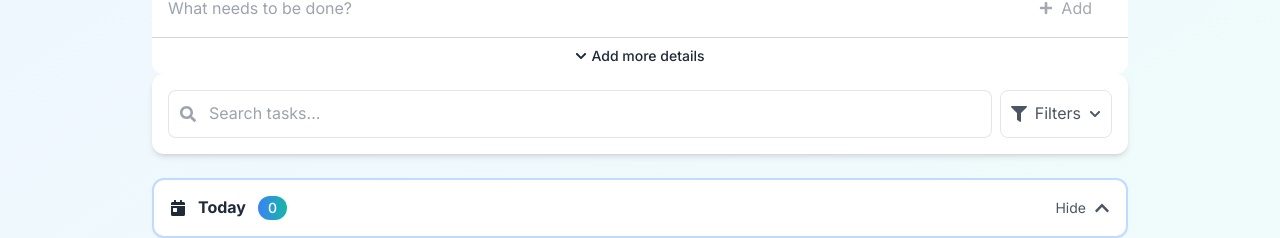
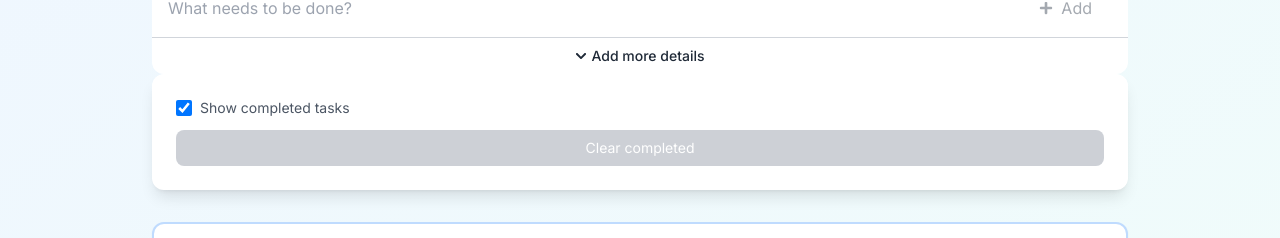
Before and after one commit to shivamkarn1/TodoWebsite, a React (Vite) app: page / in a window 1280 px wide. Shown: the part 236-474 px from the top of the page. Built offline with nearby package versions, Linux system fonts and the light colour scheme; a web font is replaced by a local one.

Commit message:
Removed clutter

```diff
--- a/src/components/todos/FilterBar.jsx
+++ b/src/components/todos/FilterBar.jsx
@@ -1,140 +1,29 @@
-import { useState } from 'react';
-import { FaSearch, FaFilter, FaChevronDown, FaTimes } from 'react-icons/fa';
-import { motion, AnimatePresence } from 'framer-motion';
+import { motion } from "framer-motion";
 
 const FilterBar = ({
-  searchTerm,
-  onSearchChange,
-  filter,
-  onFilterChange,
-  priorityFilter,
-  onPriorityFilterChange,
-  categoryFilter,
-  onCategoryFilterChange,
   showCompleted,
   onShowCompletedChange,
   onClearCompleted,
   hasCompletedTasks,
   themeStyle,
-  priorities,
-  categories
 }) => {
-  const [showFilters, setShowFilters] = useState(false);
+  return (
+    <motion.div
+      className={`${themeStyle.cardBg} rounded-xl shadow-lg p-6 mb-8 backdrop-blur-sm relative overflow-hidden group`}
+      style={{
+        background: `linear-gradient(135deg, ${themeStyle.background} 0%, ${themeStyle.cardBg} 50%, ${themeStyle.background} 100%)`,
+        boxShadow: `0 8px 32px -8px ${themeStyle.accentHex}15, 0 0 0 1px ${themeStyle.accentHex}08`,
+      }}
+      whileHover={{
+        boxShadow: `0 12px 40px -8px ${themeStyle.accentHex}20, 0 0 20px ${themeStyle.accentHex}10`,
+      }}
+      transition={{ duration: 0.3 }}
+    >
+      <div className="absolute inset-0 bg-gradient-to-r from-transparent via-white/3 to-transparent opacity-0 group-hover:opacity-100 transition-opacity duration-700 -skew-x-12"></div>
 
-  const isFiltered =
-    filter !== "all" ||
-    priorityFilter !== "all" ||
-    categoryFilter !== "all" ||
-    searchTerm;
-
-  return (
-    <div className={`${themeStyle.cardBg} rounded-xl shadow-md p-4 mb-6`}>
-      {/* Search bar with filter toggle */}
-      <div className="flex gap-2 items-center">
-        <div className="relative flex-1">
-          <div className="absolute inset-y-0 left-0 pl-3 flex items-center pointer-events-none">
-            <FaSearch className="text-gray-400" />
-          </div>
-          <input
-            type="text"
-            value={searchTerm}
-            onChange={(e) => onSearchChange(e.target.value)}
-            placeholder="Search tasks..."
-            className={`w-full pl-10 p-2.5 rounded-lg border ${themeStyle.inputBorder} focus:outline-none focus:ring-2 focus:ring-blue-500 ${themeStyle.inputBg} ${themeStyle.inputText}`}
-          />
-          {searchTerm && (
-            <button
-              onClick={() => onSearchChange('')}
-              className="absolute inset-y-0 right-0 pr-3 flex items-center text-gray-400 hover:text-gray-600"
-            >
-              <FaTimes />
-            </button>
-          )}
-        </div>
-        <button
-          onClick={() => setShowFilters(!showFilters)}
-          className={`p-2.5 rounded-lg border ${themeStyle.inputBorder} ${
-            isFiltered ? 'text-blue-600 border-blue-300 bg-blue-50 dark:bg-blue-900/20 dark:border-blue-700' :
-            `${themeStyle.textSecondary}`
-          } focus:outline-none hover:bg-gray-50 dark:hover:bg-gray-800 flex items-center gap-2`}
-        >
-          <FaFilter />
-          <span className="hidden sm:inline">Filters</span>
-          {isFiltered && (
-            <span className="bg-blue-100 text-blue-800 dark:bg-blue-800 dark:text-blue-100 text-xs rounded-full px-1.5 py-0.5">
-              {/* Count active filters */}
-              {(filter !== "all" ? 1 : 0) +
-               (priorityFilter !== "all" ? 1 : 0) +
-               (categoryFilter !== "all" ? 1 : 0) +
-               (searchTerm ? 1 : 0)}
-            </span>
-          )}
-          <FaChevronDown className="text-xs" />
-        </button>
-      </div>
-
-      {/* Filter options */}
-      <AnimatePresence>
-        {showFilters && (
-          <motion.div
-            initial={{ height: 0, opacity: 0 }}
-            animate={{ height: 'auto', opacity: 1 }}
-            exit={{ height: 0, opacity: 0 }}
-            transition={{ duration: 0.2 }}
-            className="overflow-hidden"
-          >
-            <div className="pt-4 grid grid-cols-1 sm:grid-cols-2 lg:grid-cols-4 gap-4 border-t mt-4 border-gray-100 dark:border-gray-700">
-              {/* Status filter */}
-              <div>
-                <label className={`block text-sm font-medium ${themeStyle.textSecondary} mb-1`}>Status</label>
-                <select
-                  value={filter}
-                  onChange={(e) => onFilterChange(e.target.value)}
-                  className={`w-full p-2 border ${themeStyle.inputBorder} rounded-lg focus:outline-none focus:ring-2 focus:ring-blue-500 ${themeStyle.inputBg} ${themeStyle.inputText}`}
-                >
-                  <option value="all">All</option>
-                  <option value="active">Active</option>
-                  <option value="completed">Completed</option>
-                </select>
-              </div>
-
-              {/* Priority filter */}
-              <div>
-                <label className={`block text-sm font-medium ${themeStyle.textSecondary} mb-1`}>Priority</label>
-                <select
-                  value={priorityFilter}
-                  onChange={(e) => onPriorityFilterChange(e.target.value)}
-                  className={`w-full p-2 border ${themeStyle.inputBorder} rounded-lg focus:outline-none focus:ring-2 focus:ring-blue-500 ${themeStyle.inputBg} ${themeStyle.inputText}`}
-                >
-                  <option value="all">All Priorities</option>
-                  {Object.entries(priorities).map(([key, { label }]) => (
-                    <option key={key} value={key}>
-                      {label} Priority
-                    </option>
-                  ))}
-                </select>
-              </div>
-
-              {/* Category filter */}
-              <div>
-                <label className={`block text-sm font-medium ${themeStyle.textSecondary} mb-1`}>Category</label>
-                <select
-                  value={categoryFilter}
-                  onChange={(e) => onCategoryFilterChange(e.target.value)}
-                  className={`w-full p-2 border ${themeStyle.inputBorder} rounded-lg focus:outline-none focus:ring-2 focus:ring-blue-500 ${themeStyle.inputBg} ${themeStyle.inputText}`}
-                >
-                  <option value="all">All Categories</option>
-                  {categories.map(({ id, label }) => (
-                    <option key={id} value={id}>
-                      {label}
-                    </option>
-                  ))}
-                </select>
-              </div>
-
-              {/* Show completed checkbox & Clear completed button */}
-              <div className="flex flex-col">
-                <div className="flex items-center h-9 mb-1">
+      {/* Actions */}
+      <div className="flex flex-col space-y-3">
+        <div className="flex items-center">
           <input
             type="checkbox"
             id="showCompleted"
@@ -142,7 +31,10 @@ const FilterBar = ({
             onChange={() => onShowCompletedChange(!showCompleted)}
             className="h-4 w-4 rounded border-gray-300 text-blue-600 focus:ring-blue-500"
           />
-                  <label htmlFor="showCompleted" className={`ml-2 text-sm ${themeStyle.textSecondary}`}>
+          <label
+            htmlFor="showCompleted"
+            className={`ml-2 text-sm ${themeStyle.textSecondary}`}
+          >
             Show completed tasks
           </label>
         </div>
@@ -150,16 +42,14 @@ const FilterBar = ({
         <button
           onClick={onClearCompleted}
           disabled={!hasCompletedTasks}
-                  className={`mt-auto text-sm ${themeStyle.buttonDanger} text-white px-3 py-2 rounded-lg transition-colors ${!hasCompletedTasks ? 'opacity-50 cursor-not-allowed' : ''}`}
+          className={`text-sm bg-red-500 hover:bg-red-600 disabled:bg-gray-400 disabled:cursor-not-allowed text-white px-4 py-2 rounded-lg transition-all duration-200 ${
+            !hasCompletedTasks ? "opacity-50" : ""
+          }`}
         >
           Clear completed
         </button>
       </div>
-            </div>
     </motion.div>
-        )}
-      </AnimatePresence>
-    </div>
   );
 };
 
```
Lines whose indentation alone changed are shown as unchanged.
